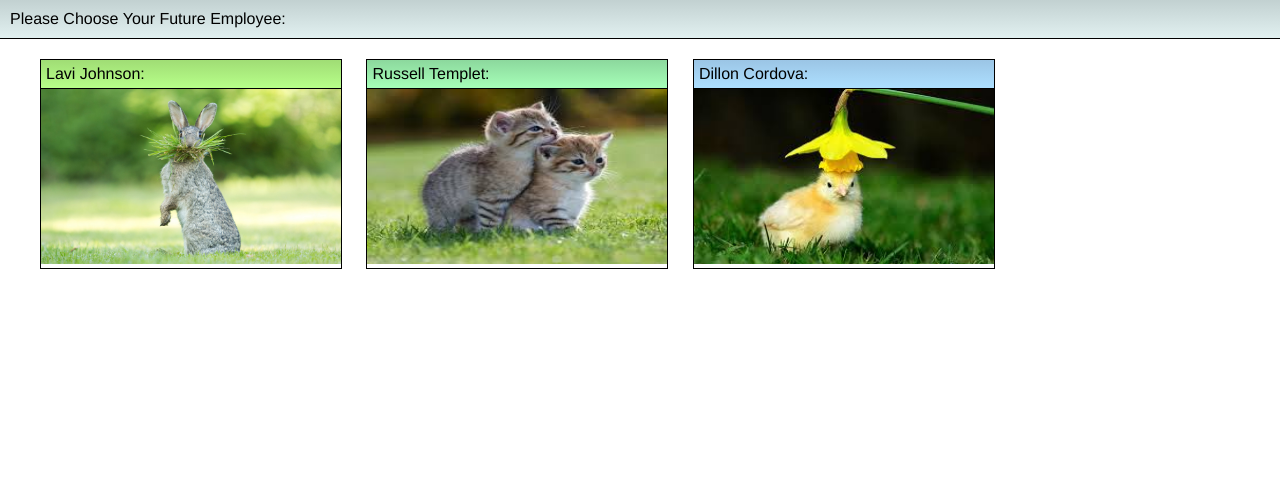
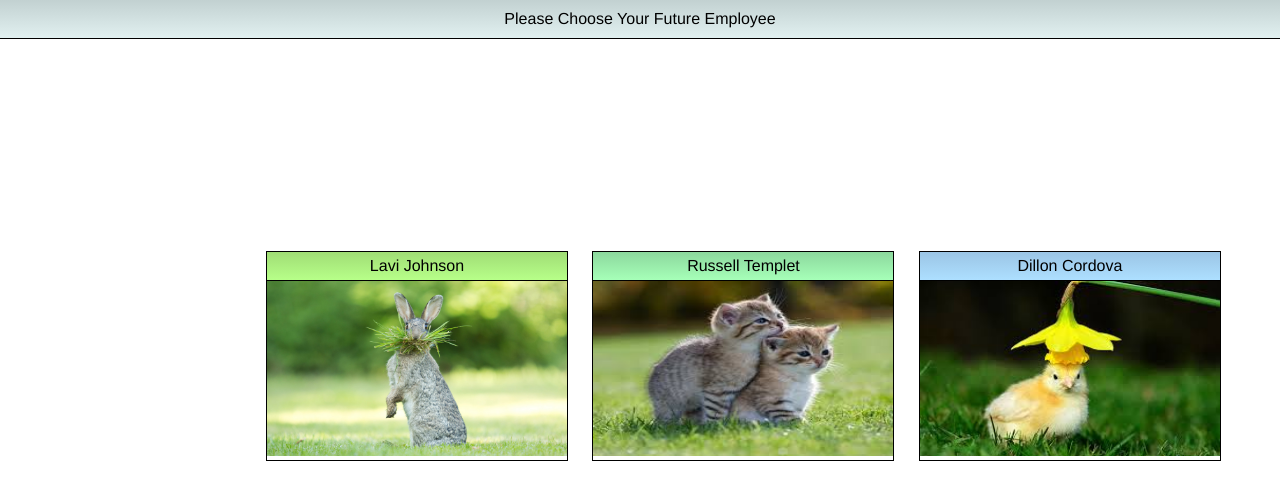
Before and after one commit to russellmt/PortfolioProject, a website: page app/index.html at #!/home in a window 1280 px wide. Drawn offline with nearby package versions, Linux system fonts and the light colour scheme; some packages are replaced by stand-ins of ours.

Commit message:
css centering beginnings

```diff
--- a/app/css/app.css
+++ b/app/css/app.css
@@ -5,14 +5,11 @@ body {
 header {
     font-weight: 200;
     font-family: "Helvetica Neue", Helvetica, Arial, sans-serif;
+    text-align: center;
     background: linear-gradient(to bottom, #c2d1d1, #e1f0f0);
     padding: 10px;
     border-bottom: solid black 1px;
     margin-bottom: 10px;
-}
-
-.indented {
-    margin-left: 30px;
 }
 
 a {
--- a/app/css/homePage.css
+++ b/app/css/homePage.css
@@ -1,3 +1,14 @@
+.home-page-container {
+    display: table;
+    width: 100%;
+    height: 100%;
+    position: absolute;
+}
+
+.home-page {
+    margin: 15% 0 0 20%;
+}
+
 .home-page .employee {
     margin: 10px;
     border: solid black 1px;
@@ -9,6 +20,7 @@
     display: block;
     padding: 5px;
     border-bottom: solid black 1px;
+    text-align: center;
 }
 
 .home-page label.lavi {
--- a/app/partials/homePage.html
+++ b/app/partials/homePage.html
@@ -1,23 +1,23 @@
-<div>
-    <header>Please Choose Your Future Employee:</header>
+<header>Please Choose Your Future Employee</header>
+<div class="home-page-container">
 
-    <div class="home-page indented">
+    <div class="home-page">
         <a href="#!/lavi">
             <div class="employee">
-                <label class="lavi">Lavi Johnson:</label>
+                <label class="lavi">Lavi Johnson</label>
                 <img src="../img/bunny.jpg" width="300" height="175" />
             </div>
         </a>
 
         <a href="#!/russell">
             <div class="employee">
-                <label class="russell">Russell Templet:</label>
+                <label class="russell">Russell Templet</label>
                 <img src="../img/meow.jpeg" width="300" height="175" />
             </div>
         </a>
         <a href="#!/dillon">
             <div class="employee">
-                <label class="dillon">Dillon Cordova:</label>
+                <label class="dillon">Dillon Cordova</label>
                 <img src="../img/chick.jpeg" width="300" height="175" />
             </div>
         </a>
```
